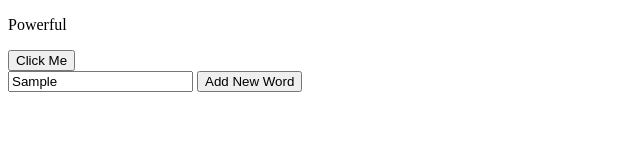
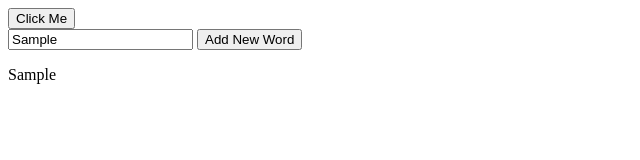
Before and after one commit to EmiKusaba/createTextNodeWithPop, a plain HTML site: page index.html in a window 1280 px wide. Both pictures are taken after typing "Sample" into the empty fields and a click on the button "Add New Word". Shown: the whole page, without its empty margins (0-640 px from the left). Drawn offline with Linux system fonts and the light colour scheme.

Commit message:
fixed bug

```diff
--- a/index.html
+++ b/index.html
@@ -11,7 +11,8 @@
   <article id="text-box"></article>
   <button onclick="addNewElement()">Click Me</button><br>
   <input id="input">
-  <button onclick="addNewElement()">Add New Word</button>
+  <button onclick="newWordButton()">Add New Word</button>
+  <article id="text-box-2"></article>
 
 
   <script>
@@ -44,11 +45,17 @@
       return console.log(clicks)
     }
 
-    const newWord = ""
-    let newWordButton = 0
-    const Words = (newWord) => {
-      const createWord = document.getElementById("input").innerHTML = newWord
-      Words.appenddchild()
+    const newWordButton = () => {
+      console.log("test")
+      const word  = document.getElementById("input").value
+      console.log(word)
+      if (word) {
+        let textbox = document.getElementById("text-box-2")
+        const p = document.createElement("p")
+        p.appendChild(document.createTextNode(word))
+        console.log(p)
+        textbox.appendChild(p)
+      }
     }
   </script>
 </body>
```
